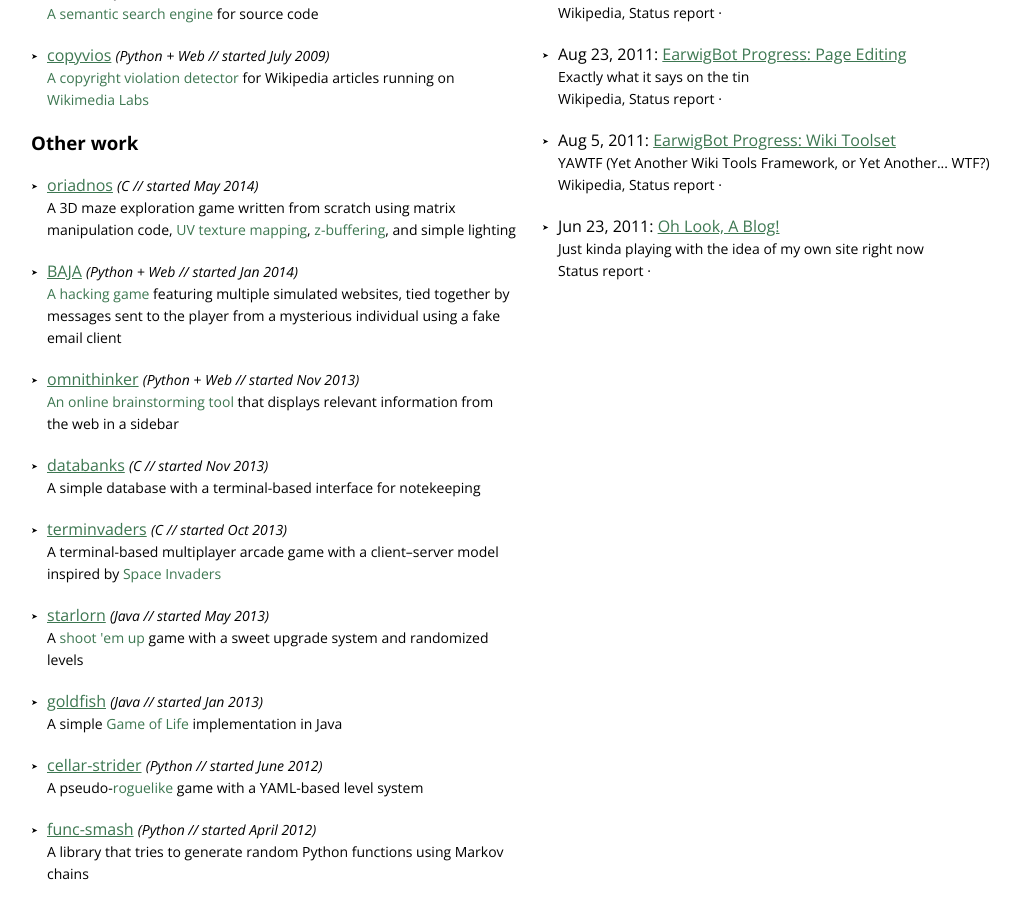
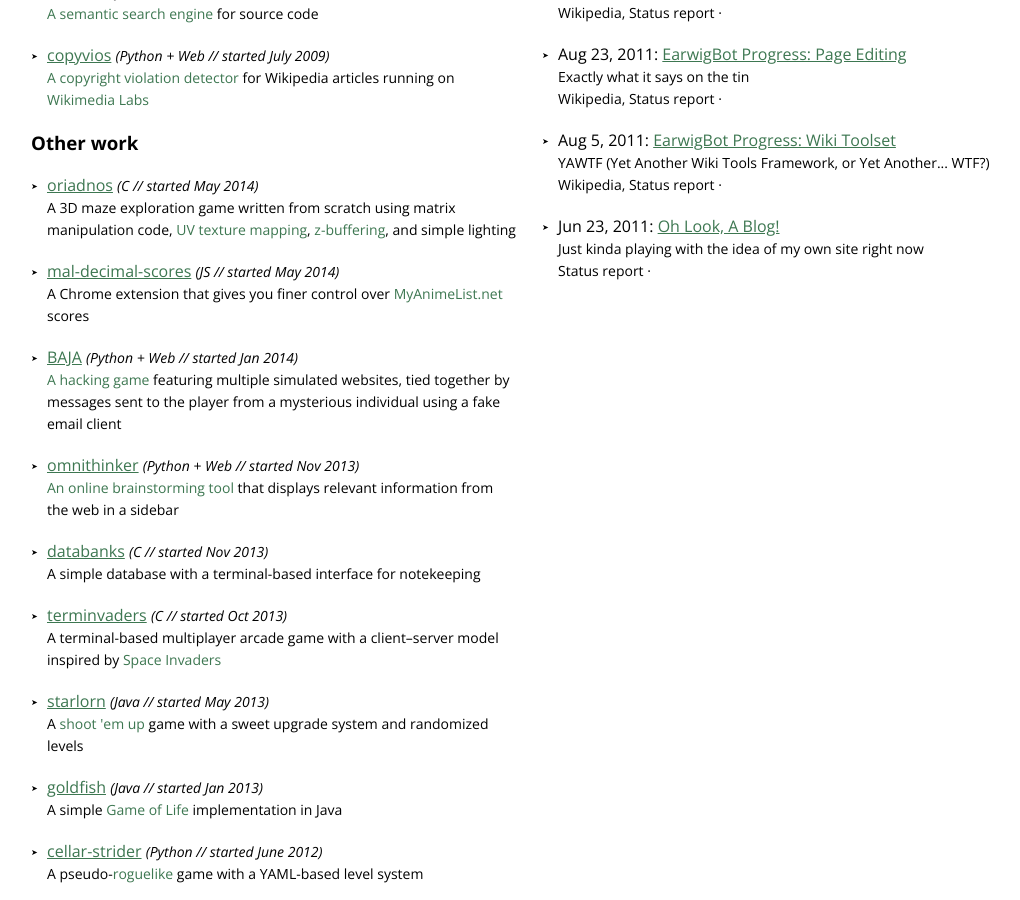
Before and after one commit to earwig/benkurtovic.com, a Jekyll site: the page built from index.html, in a window 1280 px wide and 900 px high, scrolled down 602 px. Shown: the whole window, without its empty margins (110-1130 px from the left). Built offline with Jekyll 4.4.1, drawn with Linux system fonts in a browser that asks for light colours; nearby versions of some CDN libraries; comment, search, counter and statistics services are not loaded.

Commit message:
Add mal-decimal-scores.

```diff
--- a/index.html
+++ b/index.html
@@ -25,6 +25,10 @@ projects:
           langs:       C
           started:     May 2014
           description: A 3D maze exploration game written from scratch using matrix manipulation code, <a href="//en.wikipedia.org/wiki/UV_mapping">UV texture mapping</a>, <a href="//en.wikipedia.org/wiki/Z-buffering">z-buffering</a>, and simple lighting
+        - name:        mal-decimal-scores
+          langs:       JS
+          started:     May 2014
+          description: A Chrome extension that gives you finer control over <a href="http://myanimelist.net">MyAnimeList.net</a> scores
         - name:        BAJA
           repo:        stuycs-softdev-fall-2013/proj3-6-BAJA
           langs:       Python + Web
```
